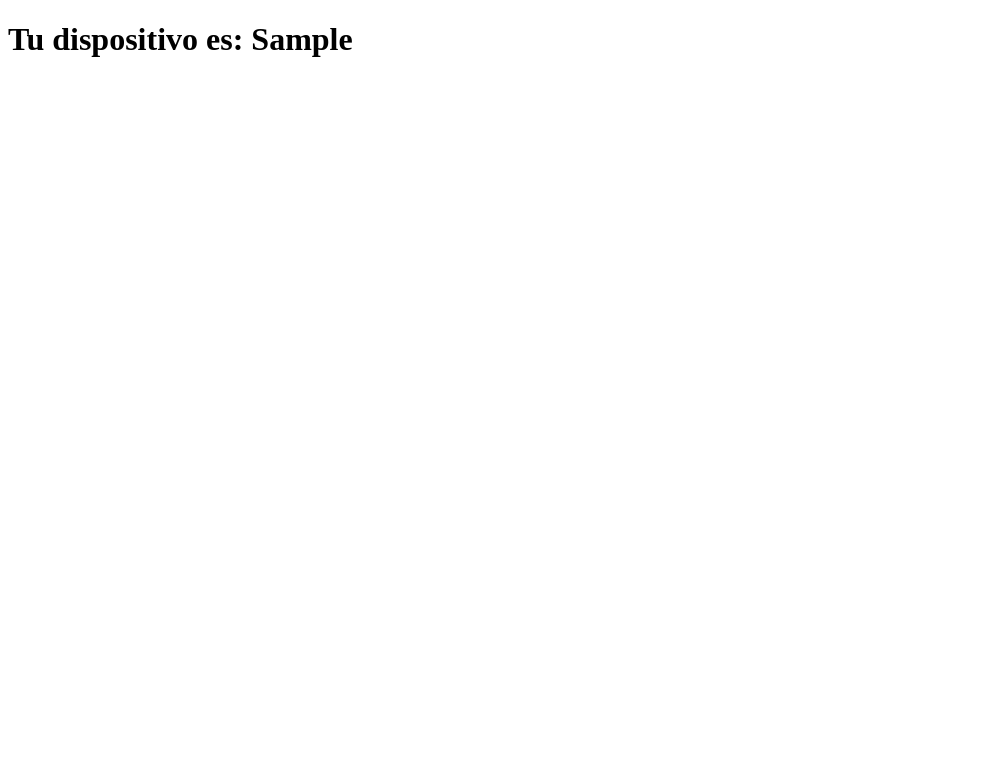
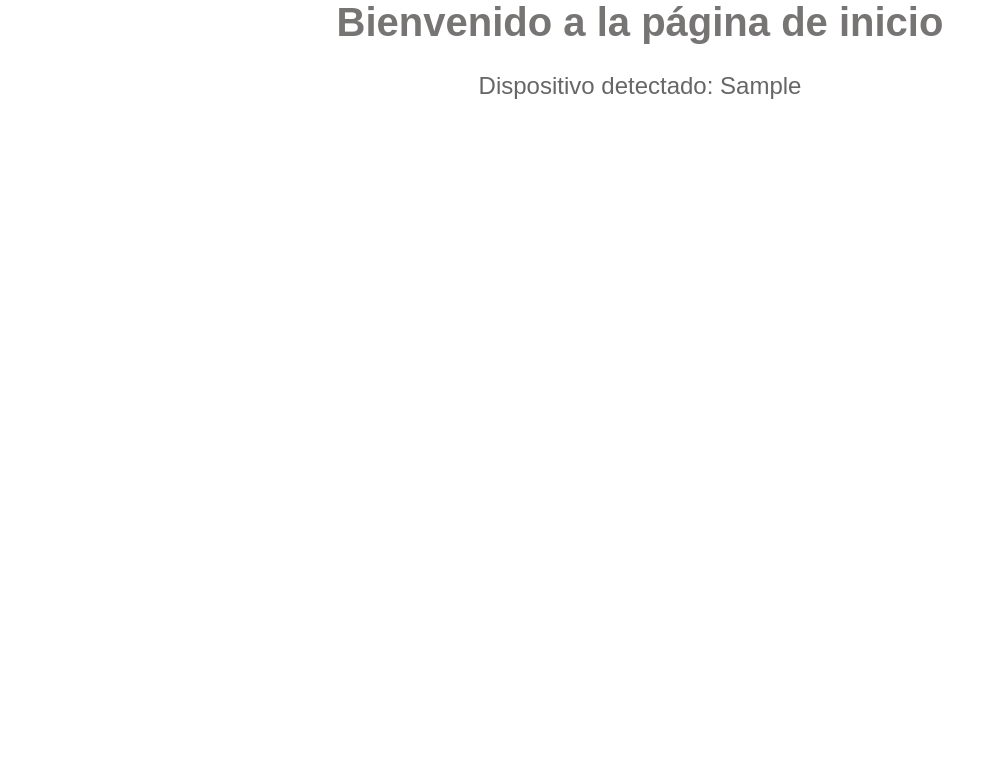
Before and after one commit to benjvv19/Proyecto-Movile-Web, a Django app: template dispositivos/templates/home.html in a window 1280 px wide. Shown: the top 775 px of the page, without its empty margins (0-997 px from the left). Run offline with Django 5.2, Linux system fonts and the light colour scheme; the template is opened without the code that fills it: most values are stand-ins (such as "Sample title", 1, 10 or a date in 2020).

Commit message:
Proyecto Base

```diff
--- a/ExamenDjango/settings.py
+++ b/ExamenDjango/settings.py
@@ -118,7 +118,8 @@ USE_TZ = True
 # Static files (CSS, JavaScript, Images)
 # https://docs.djangoproject.com/en/5.0/howto/static-files/
 
-STATIC_URL = 'static/'
+STATIC_URL = '/static/'
+
 
 # Default primary key field type
 # https://docs.djangoproject.com/en/5.0/ref/settings/#default-auto-field
--- /dev/null
+++ b/dispositivos/static/assets/css/styles.css
@@ -0,0 +1,24 @@
+/* static/dispositivos/styles/home.css */
+
+body {
+    font-family: Arial, sans-serif;
+    background-color: #ffffff;
+    margin: 0;
+    padding: 0;
+}
+
+.container {
+    width: 80%;
+    margin: 0 auto;
+    text-align: center;
+}
+
+h1 {
+    color: #777474;
+    font-size: 2.5em;
+}
+
+.device-type {
+    font-size: 1.5em;
+    color: #666;
+}
--- a/dispositivos/templates/home.html
+++ b/dispositivos/templates/home.html
@@ -1,11 +1,16 @@
-<!DOCTYPE html>
+{% load static %}
+
 <html lang="es">
 <head>
     <meta charset="UTF-8">
     <meta name="viewport" content="width=device-width, initial-scale=1.0">
-    <title>Detección de Dispositivo</title>
+    <title>Página de Inicio</title>
+    <link rel="stylesheet" type="text/css" href="{% static 'assets/css/styles.css' %}">
 </head>
 <body>
-    <h1>Tu dispositivo es: {{ device_type }}</h1>
+    <div class="container">
+        <h1>Bienvenido a la página de inicio</h1>
+        <p class="device-type">Dispositivo detectado: {{ device_type }}</p>
+    </div>
 </body>
 </html>
```
